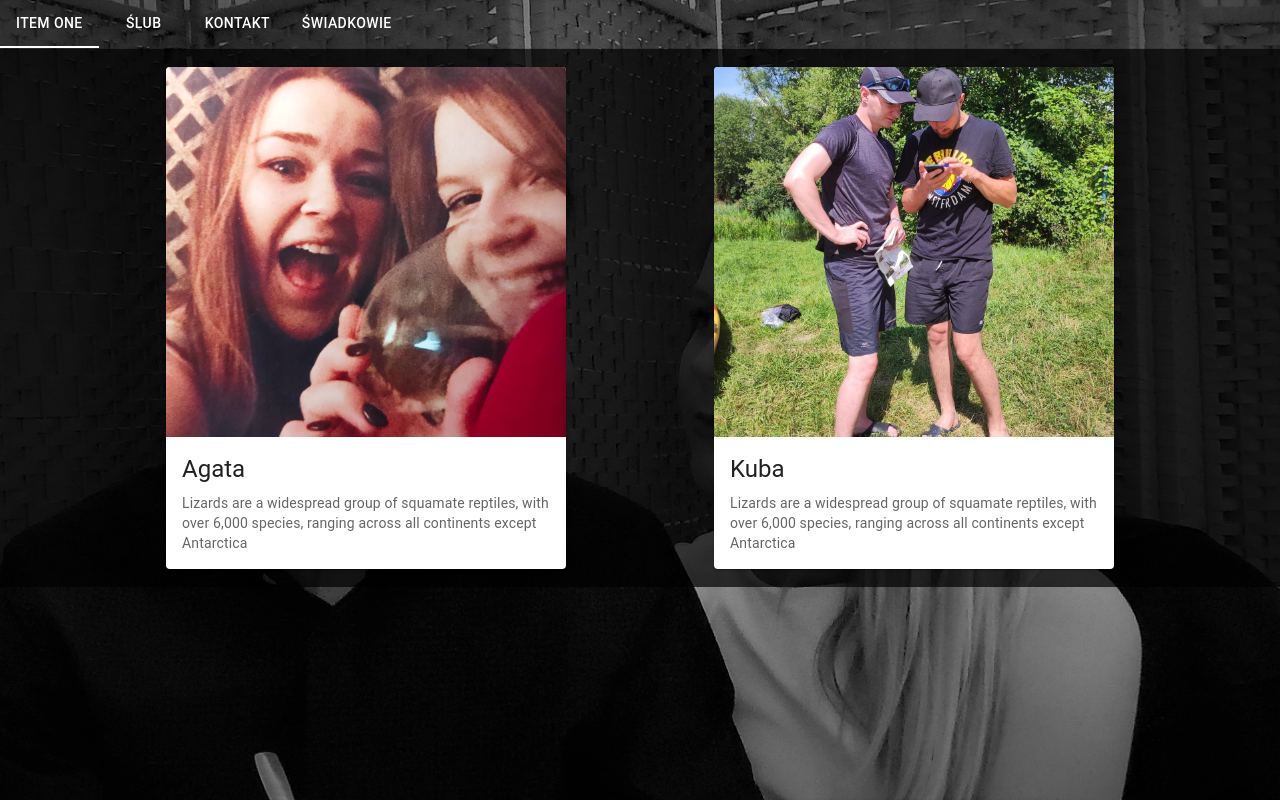
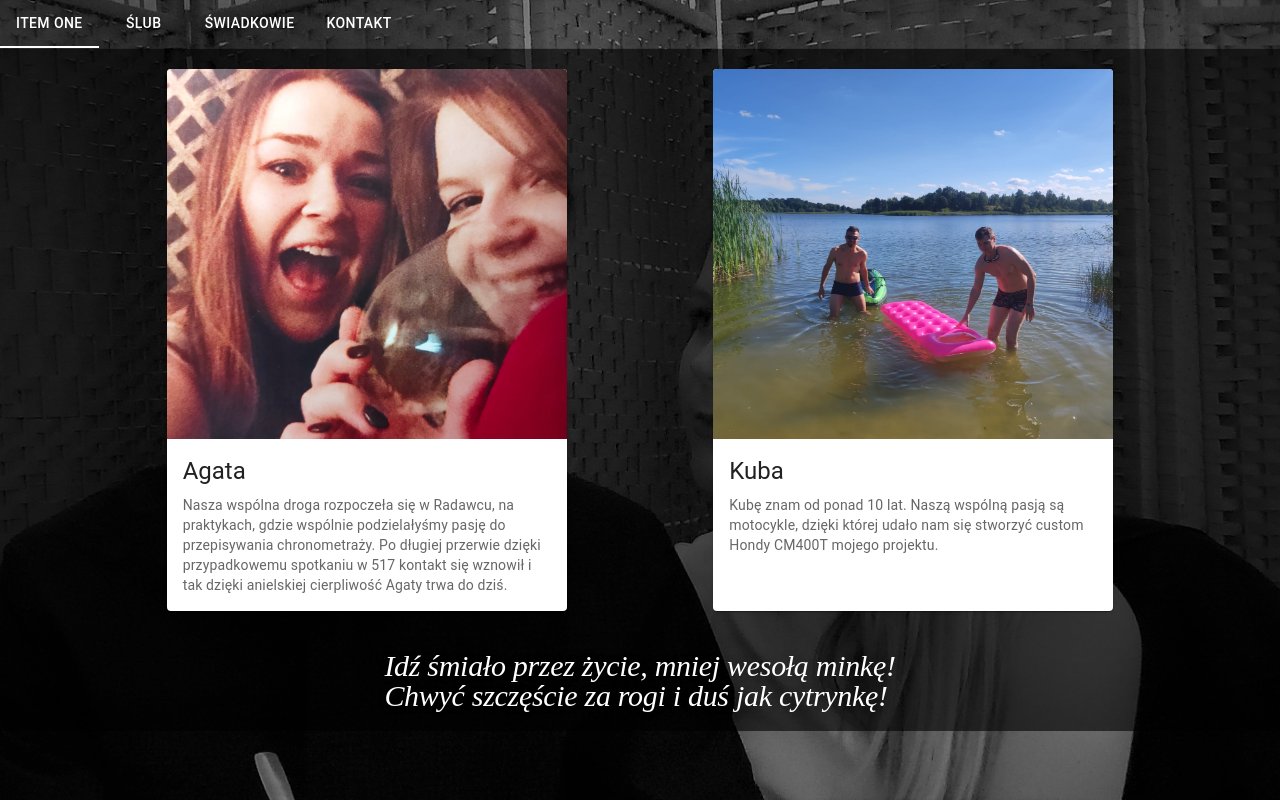
Before and after one commit to zannien94/appwedding, a React (Create React App) app: page /witness in a window 1280 px wide. Built offline with nearby package versions, Linux system fonts and the light colour scheme.

Commit message:
change components

```diff
--- a/src/components/Navigation.js
+++ b/src/components/Navigation.js
@@ -69,15 +69,15 @@ export default function Nawigation() {
           />
           <Tab
             sx={{ color: 'white' }}
+            label='Świadkowie'
+            {...a11yProps(2)}
+            onClick={() => navigate('witness')}
+          />
+          <Tab
+            sx={{ color: 'white' }}
             label='Kontakt'
             {...a11yProps(2)}
             onClick={() => navigate('contact')}
-          />
-          <Tab
-            sx={{ color: 'white' }}
-            label='Świadkowie'
-            {...a11yProps(2)}
-            onClick={() => navigate('witness')}
           />
         </Tabs>
       </Box>
--- a/src/components/Witness.js
+++ b/src/components/Witness.js
@@ -7,15 +7,18 @@ import Typography from '@mui/material/Typography'
 import { CardActionArea } from '@mui/material'
 
 const Wrapper = styled.div`
-  background-color: rgba(0, 0, 0, 0.7);
+  background-color: rgba(0, 0, 0, 0.6);
+`
+const WrapperCard = styled.div`
   display: flex;
   flex-direction: row;
   justify-content: space-evenly;
-  padding: 18px;
+  padding: 20px;
 `
 export default function Witness() {
   return (
     <Wrapper>
+      <WrapperCard>
         <Card sx={{ maxWidth: 400, maxHeight: 550 }}>
           <CardActionArea>
             <CardMedia
@@ -29,8 +32,11 @@ export default function Witness() {
                 Agata
               </Typography>
               <Typography variant='body2' color='text.secondary'>
-              Lizards are a widespread group of squamate reptiles, with over
-              6,000 species, ranging across all continents except Antarctica
+                Nasza wspólna droga rozpoczeła się w Radawcu, na praktykach,
+                gdzie wspólnie podzielałyśmy pasję do przepisywania
+                chronometraży. Po długiej przerwie dzięki przypadkowemu
+                spotkaniu w 517 kontakt się wznowił i tak dzięki anielskiej
+                cierpliwość Agaty trwa do dziś.
               </Typography>
             </CardContent>
           </CardActionArea>
@@ -40,7 +46,7 @@ export default function Witness() {
             <CardMedia
               component='img'
               height='370'
-            image='/images/kuba.jpeg'
+              image='/images/kuba2.jpeg'
               alt='kuba'
             />
             <CardContent>
@@ -48,12 +54,34 @@ export default function Witness() {
                 Kuba
               </Typography>
               <Typography variant='body2' color='text.secondary'>
-              Lizards are a widespread group of squamate reptiles, with over
-              6,000 species, ranging across all continents except Antarctica
+                Kubę znam od ponad 10 lat. Naszą wspólną pasją są motocykle,
+                dzięki której udało nam się stworzyć custom Hondy CM400T mojego
+                projektu.
               </Typography>
             </CardContent>
           </CardActionArea>
         </Card>
+      </WrapperCard>
+
+      <Typography
+        variant='h5'
+        color='white'
+        sx={{
+          display: 'flex',
+          justifyContent: 'center',
+          padding: '20px',
+          fontWeight: '500',
+          fontSize: '30px',
+          fontFamily: 'Radley',
+          fontStyle: 'italic',
+          letterSpacing: '-0.01em',
+          lineHeight: '30px',
+          textShadow: '0px 0px 8.93849px rgba(0, 0, 0, 0.25)',
+        }}
+      >
+        Idź śmiało przez życie, mniej wesołą minkę! <br />
+        Chwyć szczęście za rogi i duś jak cytrynkę!
+      </Typography>
     </Wrapper>
   )
 }
```
Also changed, not shown: public/images/kuba2.jpeg (added). Lines whose indentation alone changed are shown as unchanged.
